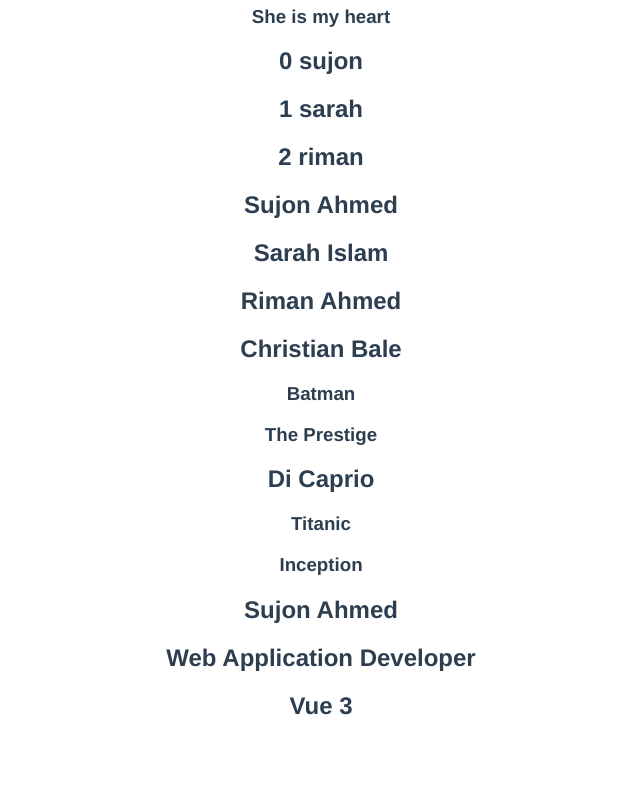
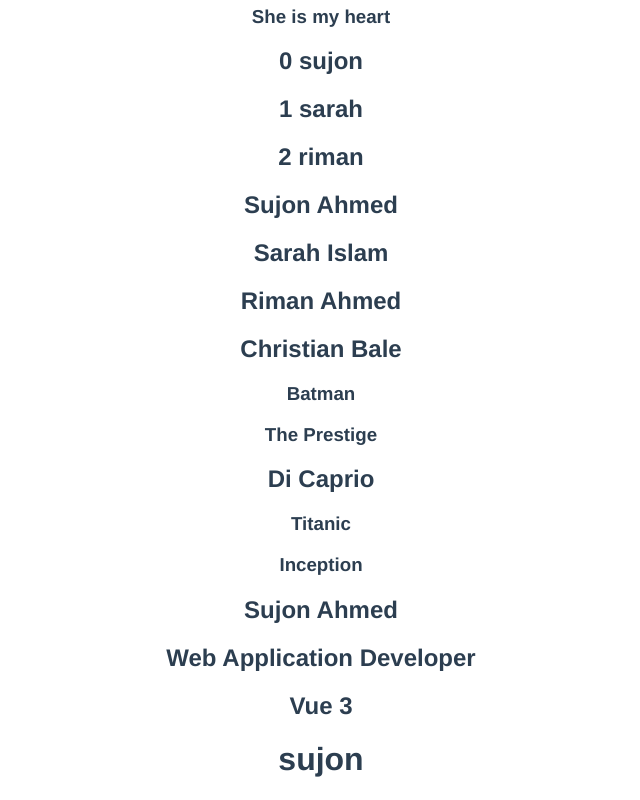
Before and after one commit to Sujon-Ahmed/vue.js-v3, a Vue app in the folder vue-basic/: page / in a window 1280 px wide. Shown: the part 1224-2024 px from the top of the page, without its empty margins (319-959 px from the left). Before the commit the page ends 1964 px from the top, so only its background shows below. Built offline with nearby package versions, Linux system fonts and the light colour scheme.

Commit message:
conditional list rendering

```diff
--- a/vue-basic/src/App.vue
+++ b/vue-basic/src/App.vue
@@ -66,6 +66,11 @@
   </div>
 
   <h2 v-for="info in myInfo" :key="info">{{ info }}</h2>
+
+  <!-- conditional list rendering -->
+  <template v-for="name in names" :key="name">
+    <h1 v-if="name === 'sujon'">{{ name }}</h1>
+  </template>
 </template>
 
 <script>
```
